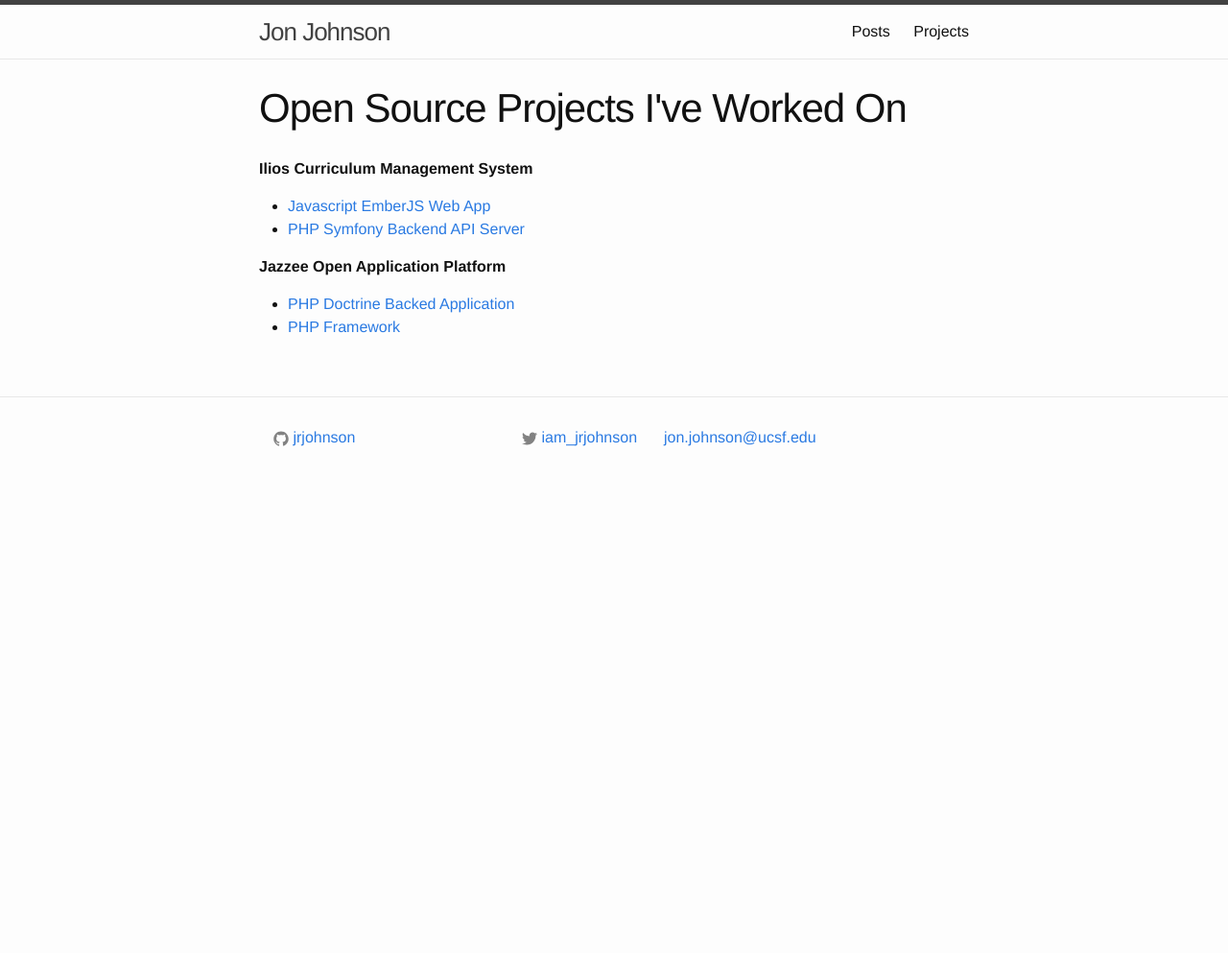
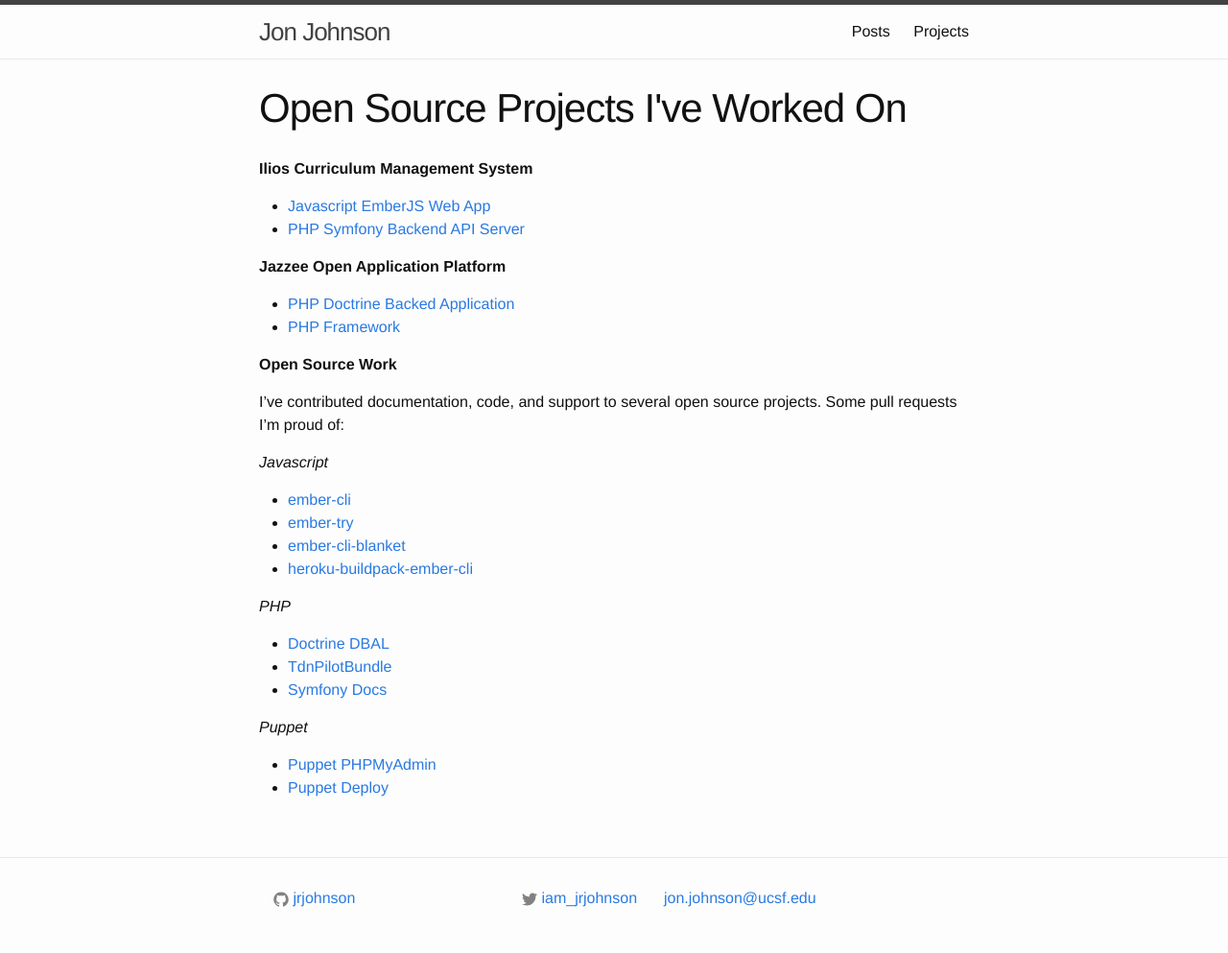
Before and after one commit to jrjohnson/website, a Jekyll site: the page built from projects.md, in a window 1280 px wide. Shown: the whole page at 96% size. Built offline with Jekyll 4.4.1, drawn with Linux system fonts in a browser that asks for light colours; before the commit the page ends 900 px from its top, so only the background shows below that.

Commit message:
Add pull requests to projects

```diff
--- a/projects.md
+++ b/projects.md
@@ -14,3 +14,23 @@
 
 - [PHP Doctrine Backed Application](https://github.com/Jazzee/Jazzee)
 - [PHP Framework](https://github.com/jazzee/foundation)
+
+
+**Open Source Work**
+
+I've contributed documentation, code, and support to several open source projects.  Some pull requests I'm proud of:
+
+*Javascript*
+- [ember-cli](https://github.com/ember-cli/ember-cli/pull/3703)
+- [ember-try](https://github.com/kategengler/ember-try/pull/18)
+- [ember-cli-blanket](https://github.com/sglanzer/ember-cli-blanket/pull/67)
+- [heroku-buildpack-ember-cli](https://github.com/tonycoco/heroku-buildpack-ember-cli/pull/82)
+
+*PHP*
+- [Doctrine DBAL](https://github.com/doctrine/dbal/pull/278)
+- [TdnPilotBundle](https://github.com/TheDevNetwork/TdnPilotBundle/pull/4)
+- [Symfony Docs](https://github.com/symfony/symfony-docs/pull/4218)
+
+*Puppet*
+- [Puppet PHPMyAdmin](https://github.com/justicel/puppet-phpmyadmin/pull/24)
+- [Puppet Deploy](https://github.com/doctrine/dbal/pull/278)
```
